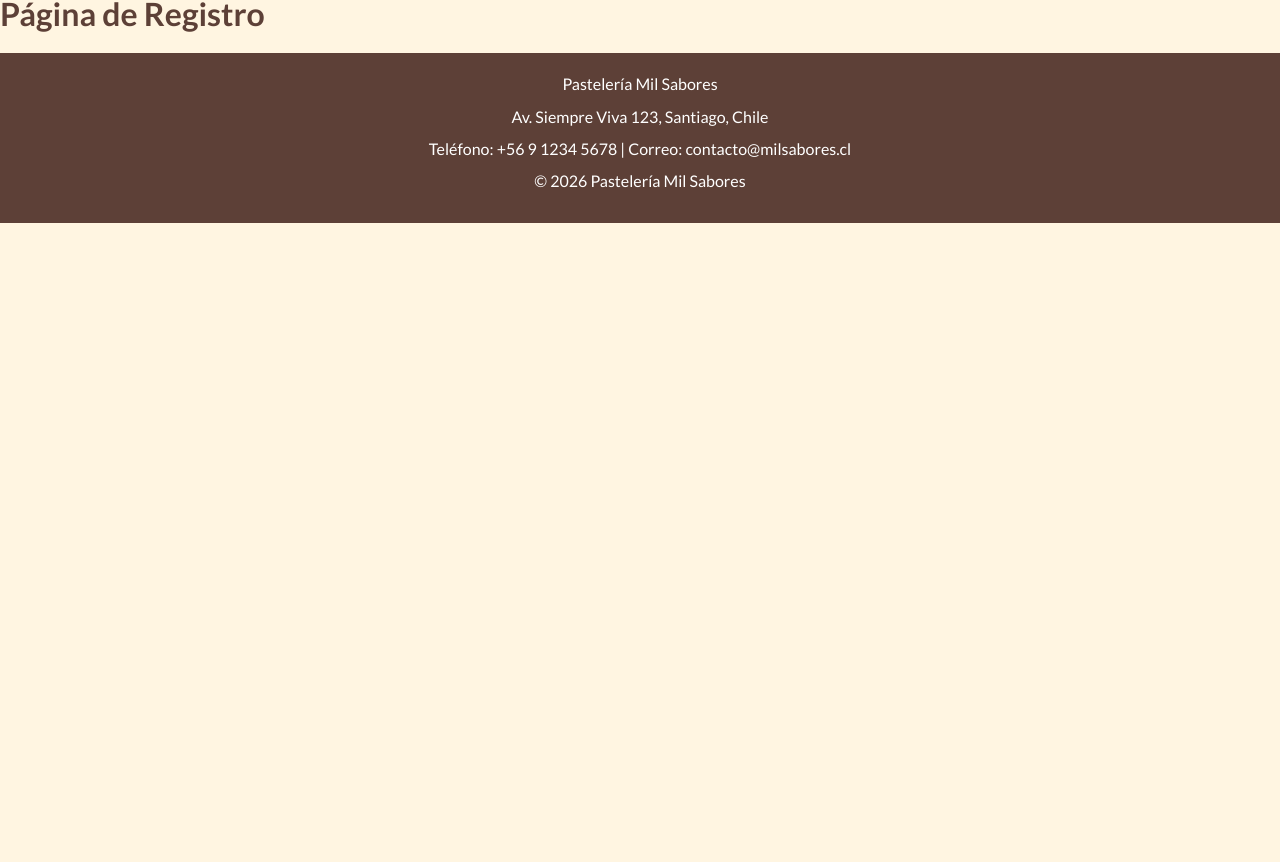
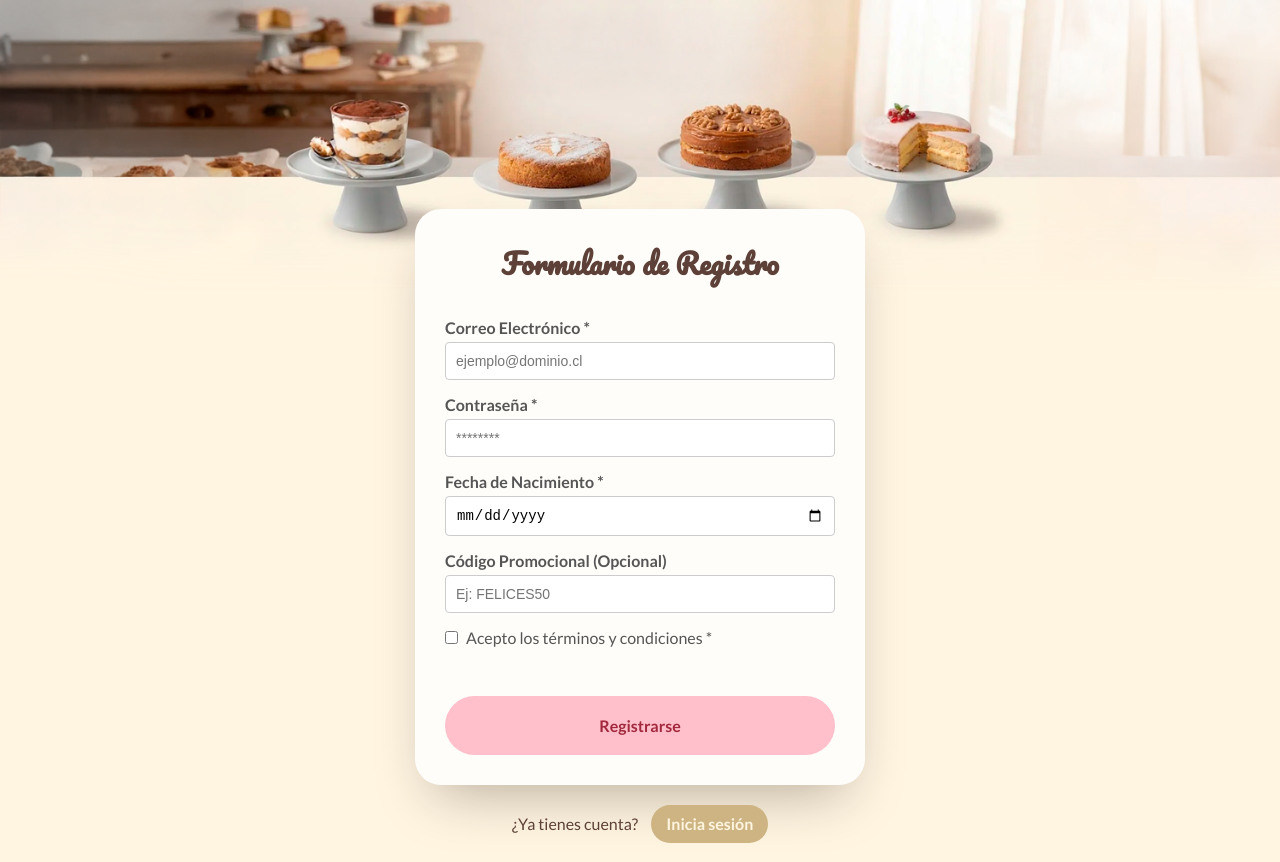
Before and after one commit to ErikDuoc/pasteleria-mil-sabores, a React (Vite) app: page /registro in a window 1280 px wide. Shown: the part 338-1200 px from the top of the page. Before the commit the page ends 800 px from the top, so only its background shows below. Built offline with nearby package versions, Linux system fonts and the light colour scheme.

Commit message:
Implementación login y registro

```diff
--- a/src/index.css
+++ b/src/index.css
@@ -444,7 +444,6 @@ input[type="text"] {
     border-radius: 5px;
     background-color: #ede7db;
     border: 1px solid #cfc5b0;
-    display: none;
 }
 
 .benefits-box h3 {
--- a/src/pages/Inicio.jsx
+++ b/src/pages/Inicio.jsx
@@ -9,7 +9,7 @@ import fullImg from '../assets/images/hero.png';
 export function Inicio() {
   return (
     <>
-      <img class="bienvenida-imagen" src={fullImg} alt="Torta Cuadrada de Frutas de la pastelería"></img>
+      <img className="bienvenida-imagen" src={fullImg} alt="Torta Cuadrada de Frutas de la pastelería"></img>
       <main>
         <BienvenidaSection />
         <DestacadosSeccion />
--- a/src/pages/Login.jsx
+++ b/src/pages/Login.jsx
@@ -1,3 +1,30 @@
+import { Link } from 'react-router-dom';
+import fullImg from '../assets/images/hero.png';
+
 export function Login() {
-  return <h1>Página de Login</h1>;
+  return (
+    <>
+    <img className="bienvenida-imagen" src={fullImg} alt="Torta Cuadrada de Frutas de la pastelería" />
+    <main className="form-wrap">
+        <div className="form-container tarjeta-base">
+            <h2>Inicio de sesión</h2>
+            <form id="registroForm">
+
+                <div className="form-group">
+                    <label for="correo">Correo Electrónico *</label>
+                    <input type="email" id="correo" required placeholder="ejemplo@dominio.cl" />
+                </div>
+
+                <div className="form-group">
+                    <label for="password">Contraseña *</label>
+                    <input type="password" id="password" required placeholder="********" />
+                </div>
+
+                <button type="submit">Iniciar sesión</button>
+            </form>
+        </div>
+        <div>¿No tienes cuenta? <Link to="/registro" className="button small">Regístrate</Link></div>
+    </main>
+    </>
+  );
 }
--- a/src/pages/Registro.jsx
+++ b/src/pages/Registro.jsx
@@ -1,3 +1,122 @@
+import { useState } from 'react';
+import { Link } from 'react-router-dom';
+import fullImg from '../assets/images/hero.png';
+
 export function Registro() {
-  return <h1>Página de Registro</h1>;
+  const [correo, setCorreo] = useState('');
+  const [codigoPromocional, setCodigoPromocional] = useState('');
+  const [beneficios, setBeneficios] = useState([]);
+  const [mostrarResultado, setMostrarResultado] = useState(false);
+
+  const handleSubmit = (event) => {
+    event.preventDefault();
+
+    // Captura de datos
+    const correoTrimmed = correo.trim();
+    const codigoTrimmed = codigoPromocional.trim();
+
+    // Listado donde se acumularán las promociones obtenidas
+    const listaBeneficios = [];
+
+    // 1. Evaluación Código Promocional ("FELICES50")
+    if (codigoTrimmed.toUpperCase() === 'FELICES50') {
+      listaBeneficios.push('10% de descuento de por vida aplicado por código FELICES50.');
+    }
+
+    // 2. Evaluación Estudiantes @duocuc.cl
+    const esCorreoDuoc = correoTrimmed.toLowerCase().endsWith('@duocuc.cl');
+
+    if (esCorreoDuoc) {
+      listaBeneficios.push('Torta gratis en tu cumpleaños por ser estudiante de Duoc UC.');
+    }
+
+    // Mensaje por defecto si no hay promociones acumuladas
+    if (listaBeneficios.length === 0) {
+      listaBeneficios.push('Registro exitoso sin promociones especiales aplicadas.');
+    }
+
+    setBeneficios(listaBeneficios);
+    setMostrarResultado(true);
+  };
+
+  return (
+    <>
+      <img className="bienvenida-imagen" src={fullImg} alt="Torta Cuadrada de Frutas de la pastelería" />
+      <main className="form-wrap">
+        <div className="form-container tarjeta-base">
+          <h2>Formulario de Registro</h2>
+          <form id="registroForm" onSubmit={handleSubmit}>
+
+            <div className="form-group">
+              <label htmlFor="correo">Correo Electrónico *</label>
+              <input
+                type="email"
+                id="correo"
+                required
+                placeholder="ejemplo@dominio.cl"
+                value={correo}
+                onChange={(e) => setCorreo(e.target.value)}
+              />
+            </div>
+
+            <div className="form-group">
+              <label htmlFor="password">Contraseña *</label>
+              <input
+                type="password"
+                id="password"
+                required
+                placeholder="********"
+              />
+            </div>
+
+            <div className="form-group">
+              <label htmlFor="fechaNacimiento">Fecha de Nacimiento *</label>
+              <input
+                type="date"
+                id="fechaNacimiento"
+                required
+              />
+            </div>
+
+            <div className="form-group">
+              <label htmlFor="codigoPromocional">Código Promocional (Opcional)</label>
+              <input
+                type="text"
+                id="codigoPromocional"
+                placeholder="Ej: FELICES50"
+                value={codigoPromocional}
+                onChange={(e) => setCodigoPromocional(e.target.value)}
+              />
+            </div>
+
+            <div className="form-group checkbox-group">
+              <input
+                type="checkbox"
+                id="terminos"
+                required
+              />
+              <label htmlFor="terminos">Acepto los términos y condiciones *</label>
+            </div>
+
+            <button type="submit">Registrarse</button>
+          </form>
+
+          {mostrarResultado && (
+            <div id="resultadoBeneficios" className="benefits-box">
+              <h3>¡Registro exitoso! Tus beneficios activados:</h3>
+              <ul id="listaBeneficios">
+                {beneficios.map((beneficio, index) => (
+                  <li key={index}>{beneficio}</li>
+                ))}
+              </ul>
+            </div>
+          )}
+        </div>
+
+        <div>
+          ¿Ya tienes cuenta? <Link to="/login" className="button small">Inicia sesión</Link>
+        </div>
+      </main>
+    </>
+  );
 }
```
